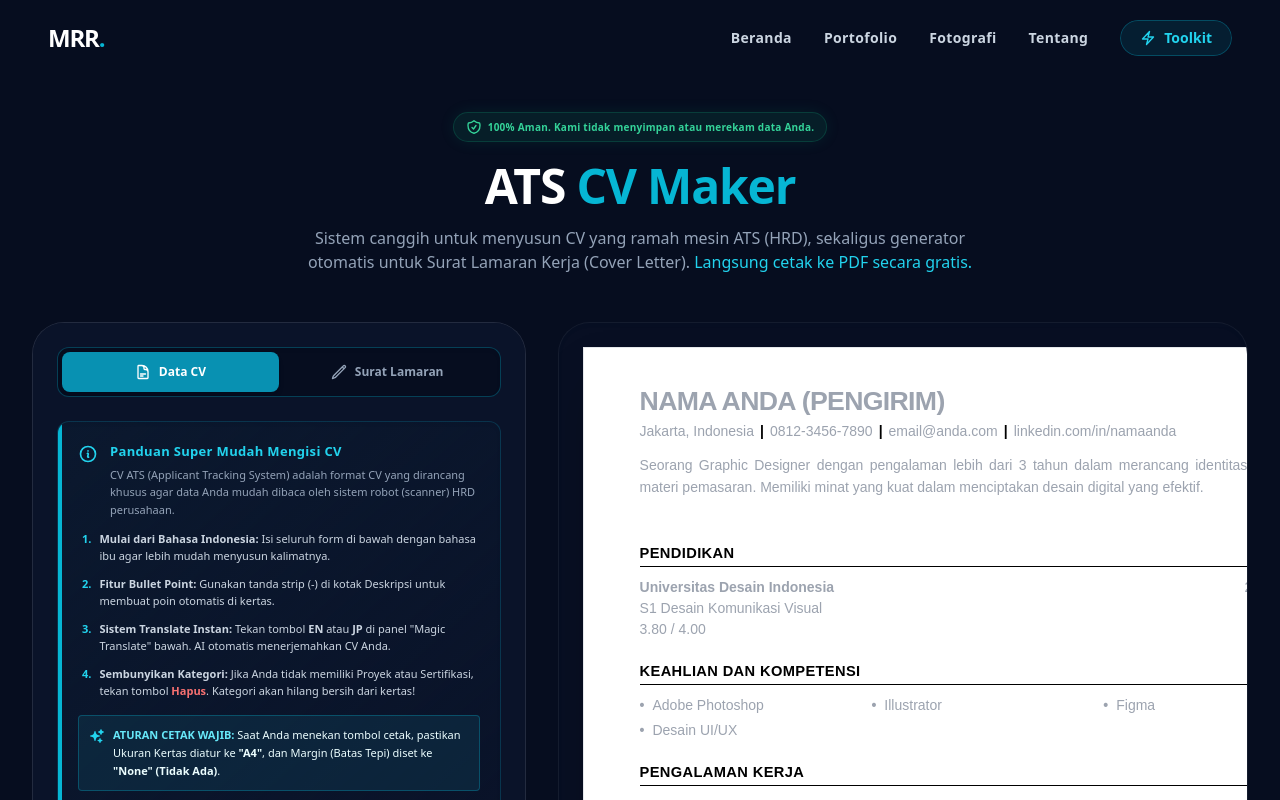
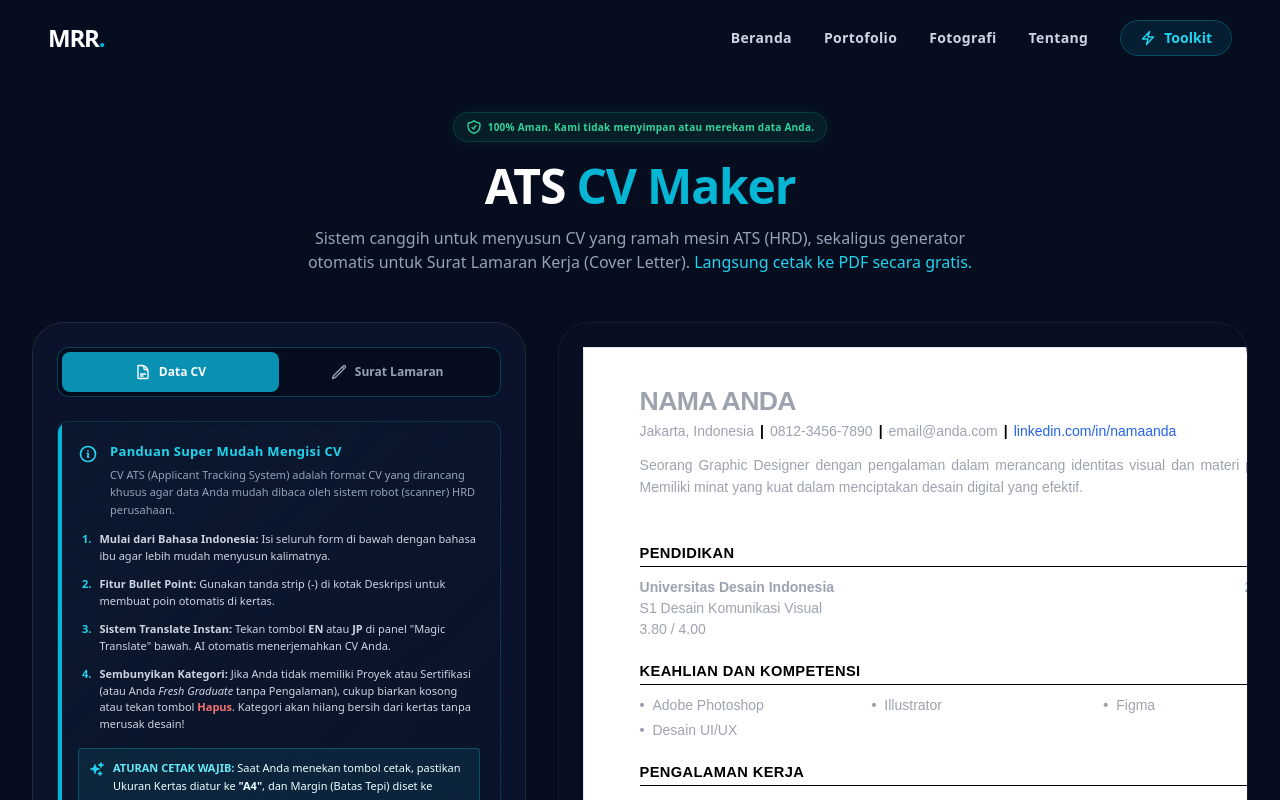
Before and after one commit to Rafli161102/CV-MRR, a Next.js app: page /cv-maker in a window 1280 px wide. Shown: the top 800 px of the page. Built offline with nearby package versions, Linux system fonts and the light colour scheme.

Commit message:
Update page.jsx

```diff
--- a/src/app/cv-maker/page.jsx
+++ b/src/app/cv-maker/page.jsx
@@ -67,11 +67,12 @@ export default function CVMaker() {
   // =========================================================================
   const t = {
     id: {
-      personal: "Informasi Dasar", exp: "PENGALAMAN KERJA", edu: "PENDIDIKAN", proj: "PROYEK", cert: "SERTIFIKASI", summary: "PROFIL SINGKAT", skills: "KEAHLIAN DAN KOMPETENSI",
+      personal: "Informasi Dasar", exp: "PENGALAMAN KERJA", edu: "PENDIDIKAN", proj: "PROYEK", cert: "SERTIFIKASI", summary: "PROFIL SINGKAT", skills: "KEAHLIAN DAN KOMPETENSI", links: "TAUTAN PROFIL",
       add: "+ Tambah", del: "Hapus", print: "Cetak / Simpan PDF",
       cvMode: "Data CV", clMode: "Surat Lamaran", clTarget: "Perusahaan Tujuan", clHr: "Nama HRD / Penerima", clDate: "Pilih Tanggal", clBody: "Isi Surat Lamaran", clAuto: "Auto-Generate Isi Surat",
       placeholders: {
-        name: "Nama Lengkap", role: "Posisi Dilamar", loc: "Kota, Provinsi", phone: "Nomor Telepon", email: "Alamat Email", linkedin: "URL Portofolio / LinkedIn",
+        name: "Nama Lengkap", role: "Posisi Dilamar", loc: "Kota, Provinsi", phone: "Nomor Telepon", email: "Alamat Email",
+        linkPlatform: "Label (Cth: LinkedIn/Portofolio)", linkUrl: "URL (linkedin.com/in/nama)",
         summary: "Tuliskan ringkasan profil Anda secara profesional...",
         skills: "Keahlian 1, Keahlian 2, Keahlian 3 (Pisahkan koma)",
         expRole: "Nama Jabatan", expComp: "Nama Perusahaan", expDate: "Bulan Tahun - Bulan Tahun",
@@ -81,11 +82,12 @@ export default function CVMaker() {
       }
     },
     en: {
-      personal: "Basic Information", exp: "EXPERIENCE", edu: "EDUCATION", proj: "PROJECTS", cert: "CERTIFICATION", summary: "PROFESSIONAL SUMMARY", skills: "SKILLS AND COMPETENCIES",
+      personal: "Basic Information", exp: "EXPERIENCE", edu: "EDUCATION", proj: "PROJECTS", cert: "CERTIFICATION", summary: "PROFESSIONAL SUMMARY", skills: "SKILLS AND COMPETENCIES", links: "PROFILE LINKS",
       add: "+ Add New", del: "Remove", print: "Print / Save as PDF",
       cvMode: "CV Data", clMode: "Cover Letter", clTarget: "Target Company", clHr: "Hiring Manager", clDate: "Select Date", clBody: "Cover Letter Body", clAuto: "Auto-Generate Content",
       placeholders: {
-        name: "Full Name", role: "Targeted Role", loc: "City, Country", phone: "Phone Number", email: "Email Address", linkedin: "LinkedIn / Portfolio URL",
+        name: "Full Name", role: "Targeted Role", loc: "City, Country", phone: "Phone Number", email: "Email Address",
+        linkPlatform: "Label (e.g., LinkedIn/GitHub)", linkUrl: "URL (github.com/username)",
         summary: "Write your professional summary here...", skills: "Core Skills (e.g. HTML, CSS, Figma)",
         expRole: "Job Title", expComp: "Company Name", expDate: "Month Year - Month Year",
         eduInst: "University Name", eduMaj: "Major / Degree", eduDate: "Graduation Date",
@@ -94,11 +96,12 @@ export default function CVMaker() {
       }
     },
     jp: {
-      personal: "基本情報", exp: "職務経歴", edu: "学歴", proj: "プロジェクト", cert: "資格・免許", summary: "自己PR / 職務要約", skills: "スキル・知識",
+      personal: "基本情報", exp: "職務経歴", edu: "学歴", proj: "プロジェクト", cert: "資格・免許", summary: "自己PR / 職務要約", skills: "スキル・知識", links: "リンク",
       add: "+ 追加", del: "削除", print: "PDFとして保存",
       cvMode: "履歴書 (CV)", clMode: "送付状 (Cover Letter)", clTarget: "応募先企業名", clHr: "採用担当者名", clDate: "日付を選択", clBody: "本文", clAuto: "AI 自動生成",
       placeholders: {
-        name: "氏名", role: "希望職種", loc: "住所", phone: "電話番号", email: "メールアドレス", linkedin: "リンク",
+        name: "氏名", role: "希望職種", loc: "住所", phone: "電話番号", email: "メールアドレス",
+        linkPlatform: "ラベル (例: ポートフォリオ)", linkUrl: "URL",
         summary: "自己PRを入力してください...", skills: "スキル (HTML, CSS...)",
         expRole: "役職", expComp: "会社名", expDate: "YYYY/MM",
         eduInst: "学校名", eduMaj: "学部・学科", eduDate: "YYYY/MM",
@@ -112,9 +115,12 @@ export default function CVMaker() {
   // STATE FORMULIR UTAMA (CV)
   // =========================================================================
   const [basics, setBasics] = useState({
-    name: "", furigana: "", role: "", location: "", addressFurigana: "", phone: "", email: "", linkedin: "", summary: "", skills: "",
+    name: "", furigana: "", role: "", location: "", addressFurigana: "", phone: "", email: "", summary: "", skills: "",
     birthdate: "", age: "", gender: "男", nationality: "", visa: "", commuteTime: "", commuteMinute: "", dependents: "", spouse: "", spouseSupport: ""
   });
+
+  // Perubahan: Mengganti linkedin tunggal menjadi array profil
+  const [profiles, setProfiles] = useState([{ id: 1, platform: "", url: "" }]);
   const [experiences, setExperiences] = useState([{ id: 1, role: "", company: "", period: "", description: "" }]);
   const [educations, setEducations] = useState([{ id: 1, institution: "", major: "", period: "", gpa: "" }]);
   const [projects, setProjects] = useState([{ id: 1, name: "", period: "", description: "" }]);
@@ -171,23 +177,27 @@ export default function CVMaker() {
   };
 
   // =========================================================================
-  // DATA DUMMY PLACEHOLDER
+  // DATA DUMMY PLACEHOLDER (TAMPIL JIKA FORM KOSONG)
   // =========================================================================
   const dBasics = {
-    name: lang === 'en' ? 'JOHN DOE' : lang === 'jp' ? '山田 太郎' : 'NAMA ANDA (PENGIRIM)',
+    name: lang === 'en' ? 'JOHN DOE' : lang === 'jp' ? '山田 太郎' : 'NAMA ANDA',
     role: lang === 'en' ? 'Graphic Designer' : lang === 'jp' ? 'グラフィックデザイナー' : 'Graphic Designer / Posisi',
     location: lang === 'en' ? 'New York, USA' : lang === 'jp' ? '東京都渋谷区' : 'Jakarta, Indonesia',
     phone: lang === 'en' ? '+1 234 567 890' : lang === 'jp' ? '090-1234-5678' : '0812-3456-7890',
     email: lang === 'en' ? 'johndoe@email.com' : lang === 'jp' ? 'yamada@email.com' : 'email@anda.com',
-    linkedin: lang === 'en' ? 'linkedin.com/in/johndoe' : lang === 'jp' ? 'linkedin.com/in/yamada' : 'linkedin.com/in/namaanda',
     summary: lang === 'en'
       ? 'A highly motivated Graphic Designer with 3+ years of experience in visual branding and UI design. Passionate about creating engaging digital content that drives user engagement.'
       : lang === 'jp'
       ? '3年以上のデザイン経験を持つグラフィックデザイナー。ブランドアイデンティティやUIデザインに強みがあり、ユーザーの心を動かすビジュアル制作を得意としています。'
-      : 'Seorang Graphic Designer dengan pengalaman lebih dari 3 tahun dalam merancang identitas visual dan materi pemasaran. Memiliki minat yang kuat dalam menciptakan desain digital yang efektif.',
+      : 'Seorang Graphic Designer dengan pengalaman dalam merancang identitas visual dan materi pemasaran. Memiliki minat yang kuat dalam menciptakan desain digital yang efektif.',
     skills: lang === 'en' ? 'Adobe Photoshop, Illustrator, Figma, UI/UX Design' : lang === 'jp' ? 'Adobe Photoshop, Illustrator, Figma, UI/UXデザイン' : 'Adobe Photoshop, Illustrator, Figma, Desain UI/UX',
     furigana: 'やまだ たろう', birthdate: '1995/01/01', age: '28', gender: '男', addressFurigana: 'とうきょうと しぶやく', nationality: 'インドネシア', visa: '特定技能1号', commuteTime: '1', commuteMinute: '30', dependents: '0', spouse: '無', spouseSupport: '無'
   };
+
+  const isProfileEmpty = profiles.length === 1 && !profiles[0].platform && !profiles[0].url;
+  const activeProfiles = isProfileEmpty ? [
+      { platform: lang === 'en' ? 'LinkedIn' : lang === 'jp' ? 'ポートフォリオ' : 'LinkedIn', url: 'linkedin.com/in/namaanda', isPlaceholder: true }
+  ] : profiles.filter(p => p.url.trim() || p.platform.trim());
 
   const isExpEmpty = experiences.length === 1 && !experiences[0].company && !experiences[0].role;
   const activeExp = isExpEmpty ? [
@@ -209,6 +219,7 @@ export default function CVMaker() {
     { name: lang==='en'?'UX Design Professional':lang==='jp'?'日本語能力試験 N2':'Sertifikasi Profesional UX', period: lang==='en'?'2023':lang==='jp'?'2023/12':'2023', issuer: 'Google', description: lang==='en'?'- Mastered user research and wireframing.':'- Spesialisasi dalam riset pengguna dan wireframing.', isPlaceholder: true }
   ] : certs.filter(c => c.name.trim() || c.issuer.trim());
 
+  // PARSER TABEL JEPANG (JIS)
   const parseJpDate = (dateStr) => {
     if (!dateStr) return { year: '', month: '' };
     const parts = dateStr.split(/[\/\-\s]+/);
@@ -364,7 +375,7 @@ export default function CVMaker() {
                     </li>
                     <li className="flex gap-2">
                       <span className="text-cyan-400 font-bold">4.</span>
-                      <span><b>Sembunyikan Kategori:</b> Jika Anda tidak memiliki Proyek atau Sertifikasi, tekan tombol <span className="text-red-400 font-bold">Hapus</span>. Kategori akan hilang bersih dari kertas!</span>
+                      <span><b>Sembunyikan Kategori:</b> Jika Anda tidak memiliki Proyek atau Sertifikasi (atau Anda <i>Fresh Graduate</i> tanpa Pengalaman), cukup biarkan kosong atau tekan tombol <span className="text-red-400 font-bold">Hapus</span>. Kategori akan hilang bersih dari kertas tanpa merusak desain!</span>
                     </li>
                   </>
                 ) : (
@@ -455,30 +466,29 @@ export default function CVMaker() {
                       <input type="text" name="location" value={basics.location} onChange={handleBasicsChange} className="w-full bg-[#060D1F] border border-white/5 p-2.5 rounded text-white text-sm focus:border-cyan-500 focus:outline-none" placeholder={t.placeholders.loc} />
                       <input type="text" name="phone" value={basics.phone} onChange={handleBasicsChange} className="w-full bg-[#060D1F] border border-white/5 p-2.5 rounded text-white text-sm focus:border-cyan-500 focus:outline-none" placeholder={t.placeholders.phone} />
                     </div>
-                    <div className="grid grid-cols-2 gap-2">
+                    <div className="grid grid-cols-1 gap-2">
                       <input type="email" name="email" value={basics.email} onChange={handleBasicsChange} className="w-full bg-[#060D1F] border border-white/5 p-2.5 rounded text-white text-sm focus:border-cyan-500 focus:outline-none" placeholder={t.placeholders.email} />
-                      {!isJapanese && <input type="text" name="linkedin" value={basics.linkedin} onChange={handleBasicsChange} className="w-full bg-[#060D1F] border border-white/5 p-2.5 rounded text-white text-sm focus:border-cyan-500 focus:outline-none" placeholder={t.placeholders.linkedin} />}
                     </div>
                     <textarea name="summary" value={basics.summary} onChange={handleBasicsChange} rows={isJapanese ? 3 : 4} className="w-full bg-[#060D1F] border border-white/5 p-2.5 rounded text-white text-sm focus:border-cyan-500 focus:outline-none" placeholder={t.placeholders.summary}></textarea>
                     {!isJapanese && <textarea name="skills" value={basics.skills} onChange={handleBasicsChange} rows="3" className="w-full bg-[#060D1F] border border-white/5 p-2.5 rounded text-white text-sm focus:border-cyan-500 focus:outline-none" placeholder={t.placeholders.skills}></textarea>}
                   </div>
                 </div>
 
+                {!isJapanese && (
                 <div className="mb-6">
                   <div className="flex justify-between items-center mb-3 border-b border-white/10 pb-1">
-                    <h2 className="text-lg font-bold text-cyan-400">{t.exp}</h2>
-                    <button onClick={() => addField(setExperiences, experiences, { role: "", company: "", period: "", description: "" })} className="text-[10px] font-bold bg-cyan-600/20 hover:bg-cyan-600 text-cyan-400 hover:text-white px-2 py-1 rounded transition-colors">{t.add}</button>
+                    <h2 className="text-lg font-bold text-cyan-400">{t.links}</h2>
+                    <button onClick={() => addField(setProfiles, profiles, { platform: "", url: "" })} className="text-[10px] font-bold bg-cyan-600/20 hover:bg-cyan-600 text-cyan-400 hover:text-white px-2 py-1 rounded transition-colors">{t.add}</button>
                   </div>
-                  {experiences.map((exp, index) => (
-                    <div key={exp.id} className="bg-[#060D1F] p-4 rounded-xl mb-3 relative border border-white/5">
-                      <button onClick={() => removeField(setExperiences, experiences, index)} className="absolute top-3 right-3 text-red-400 hover:text-red-300 text-[10px] font-bold px-2 py-1 bg-red-400/10 rounded">{t.del}</button>
-                      <input type="text" value={exp.company} onChange={(e) => handleArrayChange(setExperiences, experiences, index, 'company', e.target.value)} className="w-11/12 bg-transparent border-b border-white/10 p-1.5 text-white text-sm focus:border-cyan-500 focus:outline-none mb-2" placeholder={t.placeholders.expComp} />
-                      <input type="text" value={exp.role} onChange={(e) => handleArrayChange(setExperiences, experiences, index, 'role', e.target.value)} className="w-full bg-transparent border-b border-white/10 p-1.5 text-white text-sm focus:border-cyan-500 focus:outline-none mb-2" placeholder={t.placeholders.expRole} />
-                      <input type="text" value={exp.period} onChange={(e) => handleArrayChange(setExperiences, experiences, index, 'period', e.target.value)} className="w-full bg-transparent border-b border-white/10 p-1.5 text-white text-sm focus:border-cyan-500 focus:outline-none mb-2" placeholder={t.placeholders.expDate} />
-                      {!isJapanese && <textarea value={exp.description} onChange={(e) => handleArrayChange(setExperiences, experiences, index, 'description', e.target.value)} rows="3" className="w-full mt-2 bg-transparent border border-white/5 rounded p-2 text-white text-sm focus:border-cyan-500 focus:outline-none" placeholder="- Tulis deskripsi pencapaian atau pekerjaan..."></textarea>}
+                  {profiles.map((prof, index) => (
+                    <div key={prof.id} className="bg-[#060D1F] p-4 rounded-xl mb-3 relative border border-white/5 flex gap-2">
+                      <button onClick={() => removeField(setProfiles, profiles, index)} className="absolute -top-2 -right-2 text-red-400 hover:text-red-300 text-[10px] font-bold px-2 py-1 bg-red-400/20 rounded-full">{t.del}</button>
+                      <input type="text" value={prof.platform} onChange={(e) => handleArrayChange(setProfiles, profiles, index, 'platform', e.target.value)} className="w-1/3 bg-transparent border-b border-white/10 p-1.5 text-white text-sm focus:border-cyan-500 focus:outline-none" placeholder={t.placeholders.linkPlatform} />
+                      <input type="text" value={prof.url} onChange={(e) => handleArrayChange(setProfiles, profiles, index, 'url', e.target.value)} className="w-2/3 bg-transparent border-b border-white/10 p-1.5 text-white text-sm focus:border-cyan-500 focus:outline-none" placeholder={t.placeholders.linkUrl} />
                     </div>
                   ))}
                 </div>
+                )}
 
                 <div className="mb-6">
                   <div className="flex justify-between items-center mb-3 border-b border-white/10 pb-1">
@@ -494,6 +504,22 @@ export default function CVMaker() {
                         <input type="text" value={edu.period} onChange={(e) => handleArrayChange(setEducations, educations, index, 'period', e.target.value)} className="w-full bg-transparent border-b border-white/10 p-1.5 text-white text-sm focus:border-cyan-500 focus:outline-none" placeholder={t.placeholders.eduDate} />
                         {!isJapanese && <input type="text" value={edu.gpa} onChange={(e) => handleArrayChange(setEducations, educations, index, 'gpa', e.target.value)} className="w-full bg-transparent border-b border-white/10 p-1.5 text-white text-sm focus:border-cyan-500 focus:outline-none" placeholder="GPA / IPK" />}
                       </div>
+                    </div>
+                  ))}
+                </div>
+
+                <div className="mb-6">
+                  <div className="flex justify-between items-center mb-3 border-b border-white/10 pb-1">
+                    <h2 className="text-lg font-bold text-cyan-400">{t.exp}</h2>
+                    <button onClick={() => addField(setExperiences, experiences, { role: "", company: "", period: "", description: "" })} className="text-[10px] font-bold bg-cyan-600/20 hover:bg-cyan-600 text-cyan-400 hover:text-white px-2 py-1 rounded transition-colors">{t.add}</button>
+                  </div>
+                  {experiences.map((exp, index) => (
+                    <div key={exp.id} className="bg-[#060D1F] p-4 rounded-xl mb-3 relative border border-white/5">
+                      <button onClick={() => removeField(setExperiences, experiences, index)} className="absolute top-3 right-3 text-red-400 hover:text-red-300 text-[10px] font-bold px-2 py-1 bg-red-400/10 rounded">{t.del}</button>
+                      <input type="text" value={exp.company} onChange={(e) => handleArrayChange(setExperiences, experiences, index, 'company', e.target.value)} className="w-11/12 bg-transparent border-b border-white/10 p-1.5 text-white text-sm focus:border-cyan-500 focus:outline-none mb-2" placeholder={t.placeholders.expComp} />
+                      <input type="text" value={exp.role} onChange={(e) => handleArrayChange(setExperiences, experiences, index, 'role', e.target.value)} className="w-full bg-transparent border-b border-white/10 p-1.5 text-white text-sm focus:border-cyan-500 focus:outline-none mb-2" placeholder={t.placeholders.expRole} />
+                      <input type="text" value={exp.period} onChange={(e) => handleArrayChange(setExperiences, experiences, index, 'period', e.target.value)} className="w-full bg-transparent border-b border-white/10 p-1.5 text-white text-sm focus:border-cyan-500 focus:outline-none mb-2" placeholder={t.placeholders.expDate} />
+                      {!isJapanese && <textarea value={exp.description} onChange={(e) => handleArrayChange(setExperiences, experiences, index, 'description', e.target.value)} rows="3" className="w-full mt-2 bg-transparent border border-white/5 rounded p-2 text-white text-sm focus:border-cyan-500 focus:outline-none" placeholder="- Tulis deskripsi pencapaian atau pekerjaan..."></textarea>}
                     </div>
                   ))}
                 </div>
@@ -842,8 +868,7 @@ export default function CVMaker() {
                           const contactItems = [
                             { val: basics.location, ph: dBasics.location },
                             { val: basics.phone, ph: dBasics.phone },
-                            { val: basics.email, ph: dBasics.email },
-                            { val: basics.linkedin, ph: dBasics.linkedin }
+                            { val: basics.email, ph: dBasics.email }
                           ].filter(Boolean);
 
                           const renderContactLine = (separator) => (
@@ -853,6 +878,18 @@ export default function CVMaker() {
                                   {item.val ? <span className="text-black">{item.val}</span> : <span className="text-gray-400">{item.ph}</span>}
                                   {i < contactItems.length - 1 && <span className="mx-1.5 text-black font-bold">{separator}</span>}
                                 </span>
+                              ))}
+                              {/* RENDER LINK DINAMIS */}
+                              {activeProfiles.length > 0 && <span className="mx-1.5 text-black font-bold">{separator}</span>}
+                              {activeProfiles.map((prof, i) => (
+                                 <span key={`prof-${i}`} className="whitespace-nowrap">
+                                    {prof.url ? (
+                                        <a href={`https://${prof.url.replace(/^https?:\/\//, '')}`} className="text-blue-600 hover:underline">{prof.url}</a>
+                                    ) : (
+                                        <span className="text-gray-400">{prof.url || 'linkedin.com/in/namaanda'}</span>
+                                    )}
+                                    {i < activeProfiles.length - 1 && <span className="mx-1.5 text-black font-bold">{separator}</span>}
+                                 </span>
                               ))}
                             </>
                           );
@@ -912,10 +949,9 @@ export default function CVMaker() {
                           );
                         })()}
 
-                        {/* PERBAIKAN LOGIKA KONDISIONAL (KATEGORI HILANG JIKA KOSONG) */}
+                        {/* MESIN RENDER DAFTAR (PENGALAMAN DLL) DENGAN PLACEHOLDER GRAY */}
                         {(() => {
                           const formatDesc = (text, isNorm, isPh) => text ? text.split('\n').map((l, i) => { const isBul = l.trim().startsWith('-'); return <div key={i} className={`flex ${isBul ? 'mt-1' : ''}`}>{isBul && <span className="mr-2 font-bold">•</span>}<span className={`${isBul ? 'flex-1' : ''} ${isNorm ? 'text-[10.5pt] leading-[1.5]' : 'text-[13px] leading-relaxed'} ${isPh ? 'text-gray-400' : 'text-black'} text-justify`}>{isBul ? l.replace(/^-/, '').trim() : l}</span></div>; }) : null;
-
                           const SecTitle = ({ t }) => {
                             if (template === 'normal') return <h2 className="text-[11pt] font-bold uppercase border-b-[1.5px] border-black mb-2.5 pb-0.5 text-black tracking-wide mt-5">{t}</h2>;
                             if (template === 'executive') return <h2 className="text-[12px] font-bold uppercase border-b border-gray-300 mb-2 pb-1 text-gray-900 tracking-widest mt-3">{t}</h2>;
@@ -923,7 +959,6 @@ export default function CVMaker() {
                             return <h2 className="text-[12pt] font-bold uppercase text-center border-b border-black mb-3 pb-1 tracking-widest mt-4">{t}</h2>;
                           };
 
-                          // Logika .length > 0 memastikan jika array kosong (dihapus semua), seluruh kategori (termasuk judul) lenyap.
                           const R_Edu = () => activeEdu.length > 0 ? <div className="mb-3"><SecTitle t={t.edu} />{activeEdu.map((e, i) => <div key={i} className="mb-2.5 break-inside-avoid"><div className="flex justify-between"><h3 className={`text-[10.5pt] font-bold ${e.isPlaceholder ? 'text-gray-400' : 'text-black'}`}>{e.institution}</h3><span className={`text-[10.5pt] whitespace-nowrap ${e.isPlaceholder ? 'text-gray-400' : 'text-black'}`}>{e.period}</span></div><div className={`text-[10.5pt] ${e.isPlaceholder ? 'text-gray-400' : 'text-black'}`}>{e.major}</div>{e.gpa && <div className={`text-[10.5pt] ${e.isPlaceholder ? 'text-gray-400' : 'text-black'}`}>{e.gpa}</div>}</div>)}</div> : null;
 
                           const R_Skl = () => <div className="mb-3 break-inside-avoid"><SecTitle t={t.skills} />{template === 'normal' ? <div className="grid grid-cols-2 sm:grid-cols-3 gap-x-4 gap-y-1 mt-1 text-[10.5pt] text-black">{(basics.skills || dBasics.skills).split(',').map((s, i) => <div key={i} className={`flex items-start ${basics.skills ? 'text-black' : 'text-gray-400'}`}><span className="mr-2 font-bold">•</span><span>{s.trim()}</span></div>)}</div> : <p className={`text-[10.5pt] leading-relaxed whitespace-pre-wrap break-words ${basics.skills ? 'text-black' : 'text-gray-400'}`}>{basics.skills || dBasics.skills}</p>}</div>;
@@ -934,6 +969,7 @@ export default function CVMaker() {
 
                           const R_Crt = () => activeCerts.length > 0 ? <div className="mb-3"><SecTitle t={t.cert} />{activeCerts.map((c, i) => <div key={i} className="mb-3.5 break-inside-avoid"><div className="flex justify-between"><h3 className={`text-[10.5pt] font-bold ${c.isPlaceholder ? 'text-gray-400' : 'text-black'}`}>{c.name}</h3><span className={`text-[10.5pt] whitespace-nowrap ${c.isPlaceholder ? 'text-gray-400' : 'text-black'}`}>{c.period}</span></div><div className={`text-[10.5pt] italic mb-1 ${c.isPlaceholder ? 'text-gray-400' : 'text-black'}`}>{c.issuer}</div><div className={`${template === 'normal' ? 'ml-0' : 'pl-3'}`}>{formatDesc(c.description, template === 'normal', c.isPlaceholder)}</div></div>)}</div> : null;
 
+                          // SUSUNAN MODE FRESH GRADUATE (Pendidikan diutamakan)
                           if (template === 'normal') return <><R_Edu/><R_Skl/><R_Exp/><R_Prj/><R_Crt/></>;
                           if (template === 'modern') return <><R_Exp/><R_Edu/><R_Skl/><R_Prj/><R_Crt/></>;
                           return <><R_Edu/><R_Exp/><R_Prj/><R_Crt/><R_Skl/></>;
```
